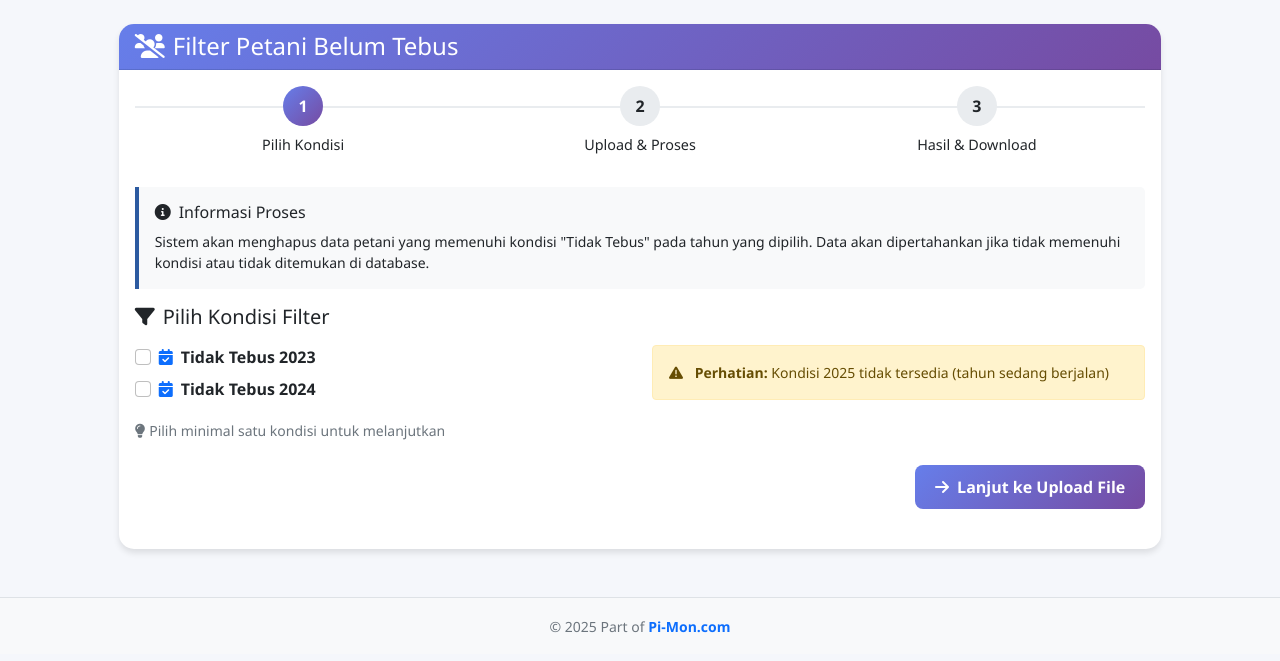
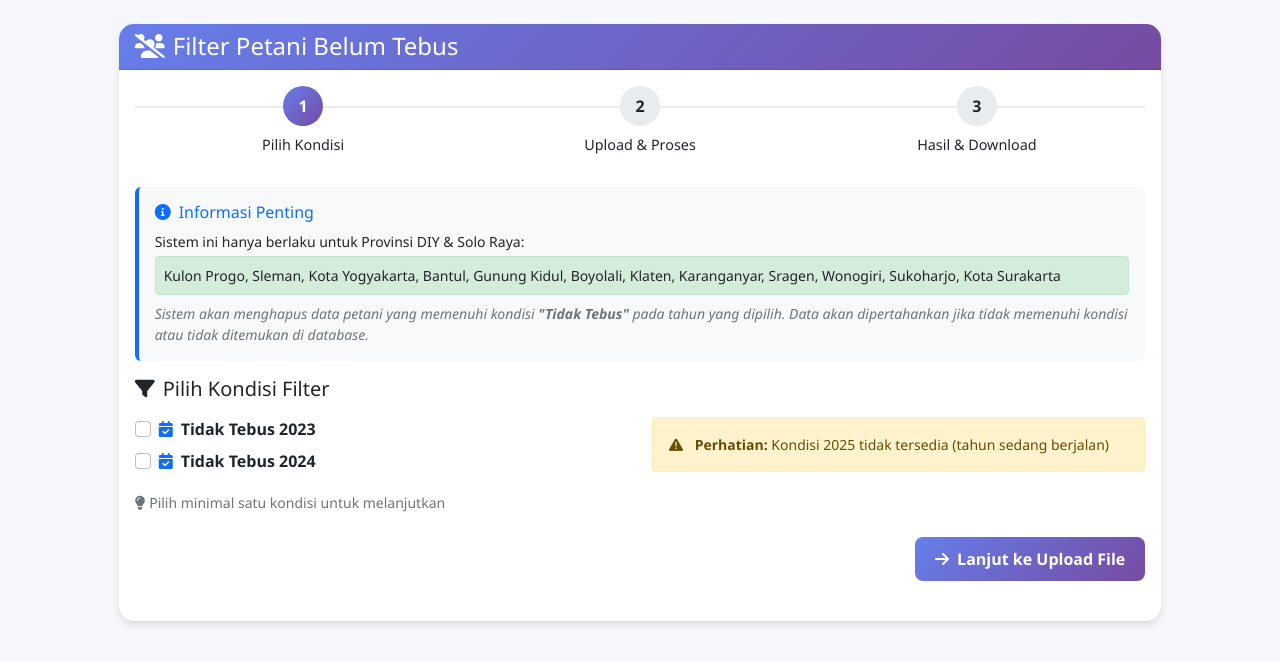
Before and after one commit to ihpazlagasukanda/dashboard_pi, a Node server app: page /remove-petani in a window 1280 px wide. Shown: the top 661 px of the page. Run offline with Node 20, Linux system fonts and the light colour scheme.

Commit message:
atur frontend remove petani

```diff
--- a/views/remove-petani.ejs
+++ b/views/remove-petani.ejs
@@ -263,13 +263,23 @@
                         </div>
 
                         <!-- Informasi Proses -->
-                        <div class="condition-info">
-                            <h6><i class="fas fa-info-circle me-2"></i>Informasi Proses</h6>
-                            <p class="mb-0 small">
-                                Sistem akan menghapus data petani yang memenuhi kondisi "Tidak Tebus" pada tahun yang dipilih.
-                                Data akan dipertahankan jika tidak memenuhi kondisi atau tidak ditemukan di database.
-                            </p>
-                        </div>
+                        <div class="condition-info p-3 mb-3" style="background: #f8f9fa; border-left: 4px solid #0d6efd; border-radius: 6px;">
+    <h6 class="mb-2 text-primary">
+        <i class="fas fa-info-circle me-2"></i>Informasi Penting
+    </h6>
+    <p class="mb-1 small">
+        Sistem ini hanya berlaku untuk Provinsi DIY & Solo Raya:
+    </p>
+    <div class="p-2 mb-2 small fw-semibold text-dark" style="background: #d4edda; border: 1px solid #c3e6cb; border-radius: 4px;">
+        Kulon Progo, Sleman, Kota Yogyakarta, Bantul, Gunung Kidul, Boyolali,
+        Klaten, Karanganyar, Sragen, Wonogiri, Sukoharjo, Kota Surakarta
+    </div>
+    <p class="mb-0 small fst-italic text-muted">
+        Sistem akan menghapus data petani yang memenuhi kondisi <b>"Tidak Tebus"</b> pada tahun yang dipilih.
+        Data akan dipertahankan jika tidak memenuhi kondisi atau tidak ditemukan di database.
+    </p>
+</div>
+
 
                         <!-- Step 1: Pilih Kondisi -->
                         <div class="mb-4" id="step1-content">
@@ -339,6 +349,13 @@
                                     <button type="button" class="btn-close" onclick="clearFile()"></button>
                                 </div>
                             </div>
+                            <div class="alert alert-warning d-flex align-items-center p-2 mb-3" role="alert">
+    <i class="fas fa-exclamation-triangle me-2"></i>
+    <div class="small">
+        Ukuran file upload maksimal <b>20 MB</b>. Pastikan juga file sesuai template sebelum diunggah.
+    </div>
+</div>
+
 
                             <div class="mt-3">
                                 <a href="/api/remove/template" class="btn btn-outline-success btn-sm">
```
